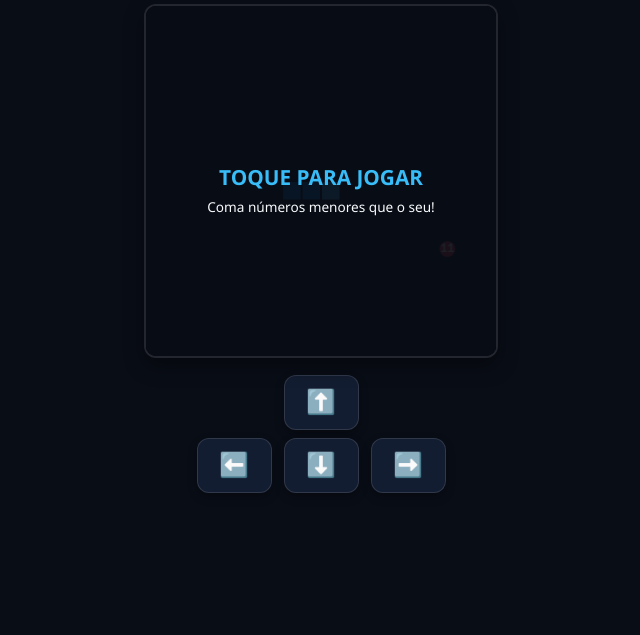
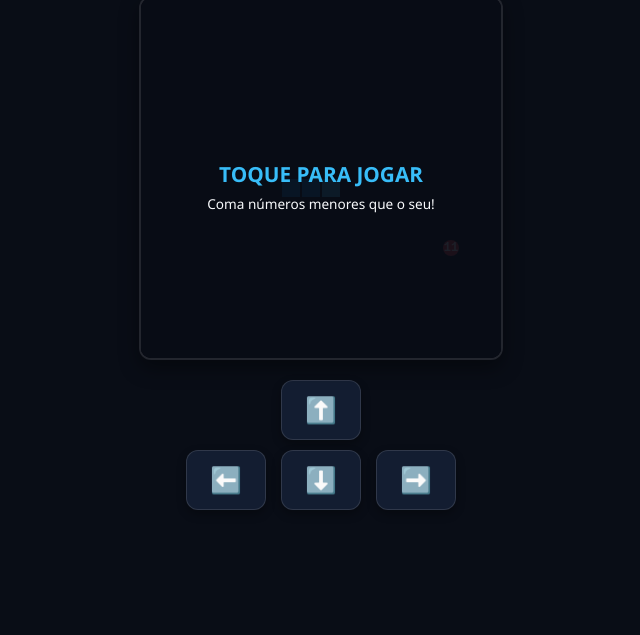
Before and after one commit to KO4L/Pulse-Rush, a plain HTML site: page index.html in a window 1280 px wide. Shown: the part 185-820 px from the top of the page, without its empty margins (319-959 px from the left). Drawn offline with Linux system fonts and the light colour scheme.

Commit message:
Atualizar o style.css

```diff
--- a/style.css
+++ b/style.css
@@ -12,7 +12,7 @@ body {
     color: var(--text-main);
     font-family: 'Segoe UI', Tahoma, Geneva, Verdana, sans-serif;
     margin: 0;
-    padding: 5px;
+    padding: 10px;
     display: flex;
     justify-content: center;
     align-items: center;
@@ -31,7 +31,6 @@ header h1 {
     font-size: 1.4rem;
     color: var(--accent-blue);
     margin: 0 0 2px 0;
-    letter-spacing: 1px;
 }
 
 #scoreboard {
@@ -54,7 +53,7 @@ canvas {
     display: block;
     border-radius: 10px;
     width: 100%;
-    max-width: 350px;
+    max-width: 360px;
     height: auto;
 }
 
@@ -93,35 +92,33 @@ canvas {
     display: none !important;
 }
 
-/* Painel de controles grandes para celular */
 #controls {
-    margin-top: 12px;
+    margin-top: 15px;
     display: flex;
     flex-direction: column;
     align-items: center;
-    gap: 8px;
+    gap: 10px;
 }
 
 .control-middle {
     display: flex;
-    gap: 12px;
+    gap: 15px;
 }
 
 .control-btn {
-    width: 75px;
-    height: 55px;
+    width: 80px;
+    height: 60px;
     background-color: var(--bg-card);
     color: var(--text-main);
     border: 1px solid var(--border-color);
     border-radius: 12px;
-    font-size: 1.5rem;
+    font-size: 1.6rem;
     font-weight: bold;
     cursor: pointer;
     box-shadow: 0 4px 10px rgba(0,0,0,0.3);
     display: flex;
     justify-content: center;
     align-items: center;
-    transition: background 0.1s;
 }
 
 .control-btn:active {
```
